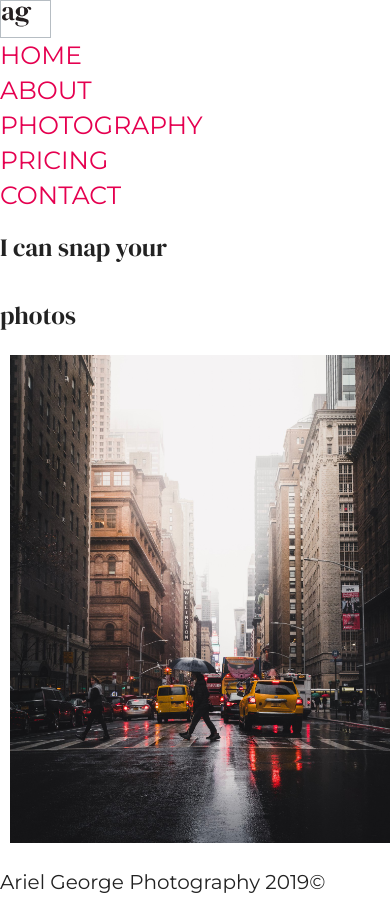
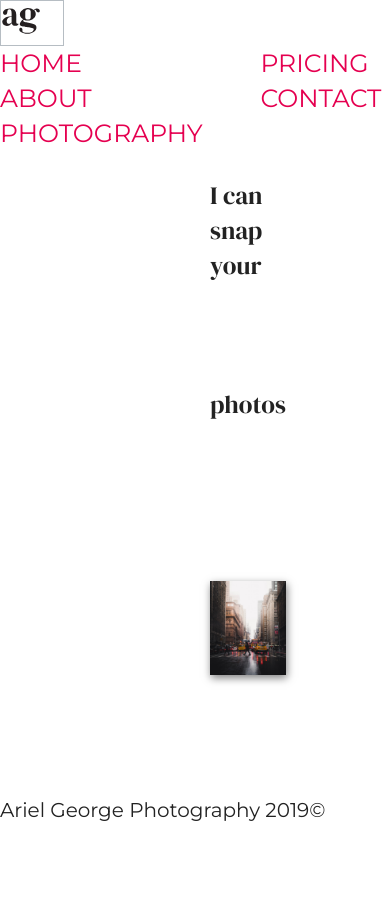
Before and after one commit to neonbambina/seniorProject, a PHP site: page / in a window 390 px wide; the page is wider, and only the part inside the window is pictured. After the commit the page ends 821 px from the top of that part, so only its background shows below. Run offline with PHP 8.4, Linux system fonts and the light colour scheme.

Commit message:
magic in the photos

```diff
--- a/index.html
+++ b/index.html
@@ -11,7 +11,7 @@
     <link rel="stylesheet" href="styles/main.css" />
   </head>
 
-  <body>
+  <body class="organize">
     <header>
         <div class="header__logo">
             <svg xmlns="http://www.w3.org/2000/svg" viewBox="35 -40 500 300">
--- a/styles/base/_base.scss
+++ b/styles/base/_base.scss
@@ -11,9 +11,7 @@ html {
 
 /**
  * Make all elements from the DOM inherit from the parent box-sizing
- * Since `*` has a specificity of 0, it does not override the `html` value
- * making all elements inheriting from the root box-sizing value
- * See: https://css-tricks.com/inheriting-box-sizing-probably-slightly-better-best-practice/
+ * Since Jen Simmons does it and I trust her with my life
  */
 *,
 *::before,
@@ -21,14 +19,64 @@ html {
   box-sizing: inherit;
 }
 
-/**
- * Basic styles for links
- */
-a {
-  color: $brand-color;
-  text-decoration: none;
 
-  @include on-event {
-    color: $text-color;
+.organize {
+  display: grid;
+
+  grid-template-areas:
+    "header header header"
+    "nav content side"
+    "footer footer footer";
+
+  grid-template-columns: 200px 1fr 200px;
+  grid-template-rows: auto 1fr auto;
+  grid-gap: 10px;
+
+  height: 100vh;
+}
+
+
+header {
+  grid-area: header;
+}
+
+nav {
+  grid-area: nav;
+  margin-left: 0.5rem;
+}
+
+main {
+  grid-area: content;
+}
+
+aside {
+  grid-area: side;
+  margin-right: 0.5rem;
+}
+
+footer {
+  grid-area: footer;
+}
+
+@media (max-width: 768px) {
+  .container {
+    grid-template-areas:
+      "header"
+      "nav"
+      "content"
+      "side"
+      "footer";
+
+    grid-template-columns: 1fr;
+    grid-template-rows:
+      auto /* Header */
+      minmax(75px, auto) /* Nav */
+      1fr /* Content */
+      minmax(75px, auto) /* Sidebar */
+      auto; /* Footer */
+  }
+
+  nav, aside {
+    margin: 0;
   }
 }
--- a/styles/base/_typography.scss
+++ b/styles/base/_typography.scss
@@ -10,3 +10,15 @@ body {
 h1 {
   font: normal 125% / 1.4 $heading-font;
 }
+
+/**
+ * Basic styles for links
+ */
+ a {
+  color: $brand-color;
+  text-decoration: none;
+
+  @include on-event {
+    color: $text-color;
+  }
+}
--- a/styles/components/_photogrid.scss
+++ b/styles/components/_photogrid.scss
@@ -1,16 +1,20 @@
 // photo-grid that will display all my work for that particular page
 
-main {
-    display: grid;
-    grid-template-columns: repeat(auto-fit, minmax(300px, 1fr));
-    grid-column-gap: 10px;
-
-
-}
-
-img {
+ul {
+    columns: 200px;
+    break-inside: avoid;
+    margin-left: 20px;
+    margin-right: 20px;
+    padding: 0;
+  }
+  li {
+    list-style-type:none;
+  }
+  img {
+    width: 100%;
     display: block;
-    width: 100%;
-    box-sizing: border-box;
-    margin: 5px 10px;
-}
+    object-fit: cover;
+    margin-top: 0px;
+    margin-bottom: 20px;
+    box-shadow: 1px 3px 8px rgba(0,0,0,0.5);
+  }
--- a/styles/main.css
+++ b/styles/main.css
@@ -352,15 +352,85 @@ html {
 
 /**
  * Make all elements from the DOM inherit from the parent box-sizing
- * Since `*` has a specificity of 0, it does not override the `html` value
- * making all elements inheriting from the root box-sizing value
- * See: https://css-tricks.com/inheriting-box-sizing-probably-slightly-better-best-practice/
+ * Since Jen Simmons does it and I trust her with my life
  */
 *,
 *::before,
 *::after {
   -webkit-box-sizing: inherit;
           box-sizing: inherit;
+}
+
+.organize {
+  display: -ms-grid;
+  display: grid;
+      grid-template-areas: "header header header" "nav content side" "footer footer footer";
+  -ms-grid-columns: 200px 1fr 200px;
+      grid-template-columns: 200px 1fr 200px;
+  -ms-grid-rows: auto 1fr auto;
+      grid-template-rows: auto 1fr auto;
+  grid-gap: 10px;
+  height: 100vh;
+}
+
+header {
+  -ms-grid-row: 1;
+  -ms-grid-column: 1;
+  -ms-grid-column-span: 3;
+  grid-area: header;
+}
+
+nav {
+  -ms-grid-row: 2;
+  -ms-grid-column: 1;
+  grid-area: nav;
+  margin-left: 0.5rem;
+}
+
+main {
+  -ms-grid-row: 2;
+  -ms-grid-column: 2;
+  grid-area: content;
+}
+
+aside {
+  -ms-grid-row: 2;
+  -ms-grid-column: 3;
+  grid-area: side;
+  margin-right: 0.5rem;
+}
+
+footer {
+  -ms-grid-row: 3;
+  -ms-grid-column: 1;
+  -ms-grid-column-span: 3;
+  grid-area: footer;
+}
+
+@media (max-width: 768px) {
+  .container {
+        grid-template-areas: "header" "nav" "content" "side" "footer";
+    -ms-grid-columns: 1fr;
+        grid-template-columns: 1fr;
+    -ms-grid-rows: auto minmax(75px, auto) 1fr minmax(75px, auto) auto;
+        grid-template-rows: auto minmax(75px, auto) 1fr minmax(75px, auto) auto;
+    /* Footer */
+  }
+  nav, aside {
+    margin: 0;
+  }
+}
+
+/**
+ * Typography styles
+ */
+body {
+  color: #222222;
+  font: normal 125%/1.4 "Montserrat", "Helvetica", sans-serif;
+}
+
+h1 {
+  font: normal 125%/1.4 "DM Serif Display", "Georgia", serif;
 }
 
 /**
@@ -373,18 +443,6 @@ a {
 
 a:hover, a:active, a:focus {
   color: #222222;
-}
-
-/**
- * Typography styles
- */
-body {
-  color: #222222;
-  font: normal 125%/1.4 "Montserrat", "Helvetica", sans-serif;
-}
-
-h1 {
-  font: normal 125%/1.4 "DM Serif Display", "Georgia", serif;
 }
 
 /**
@@ -475,20 +533,29 @@ h1 {
   display: none;
 }
 
-main {
-  display: -ms-grid;
-  display: grid;
-  -ms-grid-columns: (minmax(300px, 1fr))[auto-fit];
-      grid-template-columns: repeat(auto-fit, minmax(300px, 1fr));
-  grid-column-gap: 10px;
+ul {
+  -webkit-columns: 200px;
+          columns: 200px;
+  -webkit-column-break-inside: avoid;
+          break-inside: avoid;
+  margin-left: 20px;
+  margin-right: 20px;
+  padding: 0;
+}
+
+li {
+  list-style-type: none;
 }
 
 img {
+  width: 100%;
   display: block;
-  width: 100%;
-  -webkit-box-sizing: border-box;
-          box-sizing: border-box;
-  margin: 5px 10px;
+  -o-object-fit: cover;
+     object-fit: cover;
+  margin-top: 0px;
+  margin-bottom: 20px;
+  -webkit-box-shadow: 1px 3px 8px rgba(0, 0, 0, 0.5);
+          box-shadow: 1px 3px 8px rgba(0, 0, 0, 0.5);
 }
 
 .intro {
```
Also changed, not shown: portraits.html (+17 -9 lines), 1 other file.
